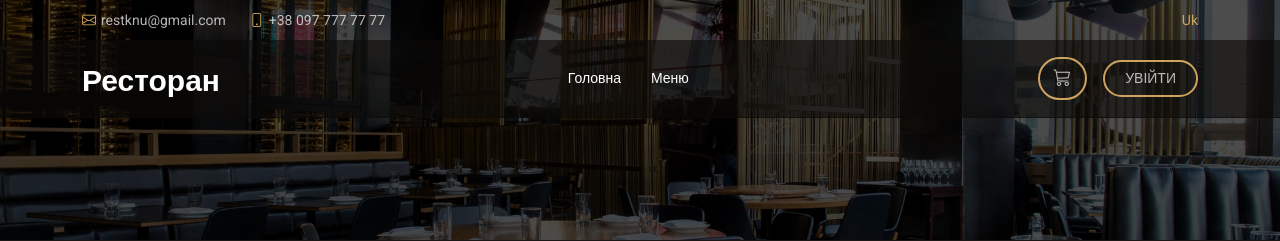
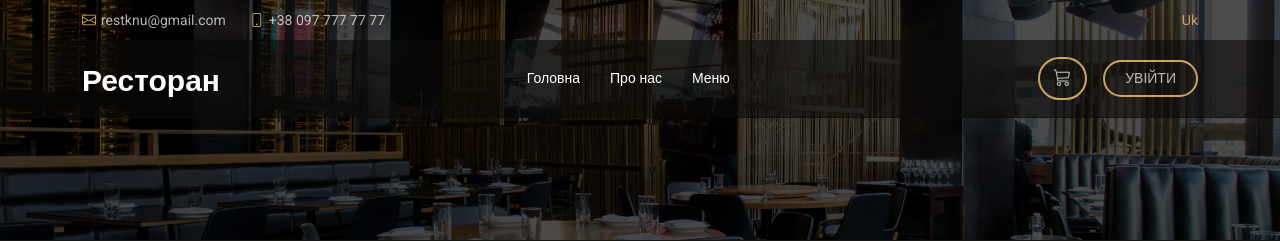
Before and after one commit to Primary17/restaurant-webapp, a Django app: page /menu/1/ in a window 1280 px wide. Shown: the top 241 px of the page. Run offline with Django 5.2, Linux system fonts and the light colour scheme; data comes from the database, SQL or seed files in the repository; some libraries are stand-ins or nearby versions.

Commit message:
fix(frontend): move cart notification to top, remove duplicate cta button, add about link to navbar

```diff
--- a/restaurant_site/frontend/templates/frontend/base.html
+++ b/restaurant_site/frontend/templates/frontend/base.html
@@ -38,6 +38,7 @@
       <nav id="navmenu" class="navmenu">
         <ul>
           <li><a href="{% url 'index' %}" {% block nav_home %}{% endblock %}>Головна</a></li>
+          <li><a href="/#about">Про нас</a></li>
           <li><a href="{% url 'menu' %}" {% block nav_menu %}{% endblock %}>Меню</a></li>
         </ul>
         <i class="mobile-nav-toggle d-xl-none bi bi-list"></i>
@@ -62,7 +63,6 @@
   </div>
 </header>
 
-<!-- Overlay -->
 <div id="cart-overlay" onclick="handleOverlayClick()"></div>
 
 <!-- Панель кошика -->
--- a/restaurant_site/frontend/templates/frontend/dish.html
+++ b/restaurant_site/frontend/templates/frontend/dish.html
@@ -223,7 +223,7 @@ function showCartNotification(msg) {
   if (!el) {
     el = document.createElement('div');
     el.id = 'cart-notification';
-    el.style.cssText = 'position:fixed; bottom:24px; right:24px; background:#cda45e; color:#000; padding:12px 24px; border-radius:6px; font-weight:600; z-index:99999; transition:opacity 0.3s;';
+    el.style.cssText = 'position:fixed; bottom:90px; right:24px; background:#cda45e; color:#000; padding:12px 24px; border-radius:6px; font-weight:600; z-index:99999; transition:opacity 0.3s;';
     document.body.appendChild(el);
   }
   el.textContent = msg;
--- a/restaurant_site/frontend/templates/frontend/index.html
+++ b/restaurant_site/frontend/templates/frontend/index.html
@@ -16,7 +16,6 @@
         <p data-aos="fade-up" data-aos-delay="200">Найкраща кухня для вас та вашої родини!</p>
         <div class="d-flex mt-4" data-aos="fade-up" data-aos-delay="300">
           <a href="{% url 'menu' %}" class="cta-btn">Наше меню</a>
-            <a href="{% url 'menu' %}" class="cta-btn">Зробити замовлення</a>
         </div>
       </div>
     </div>
```
